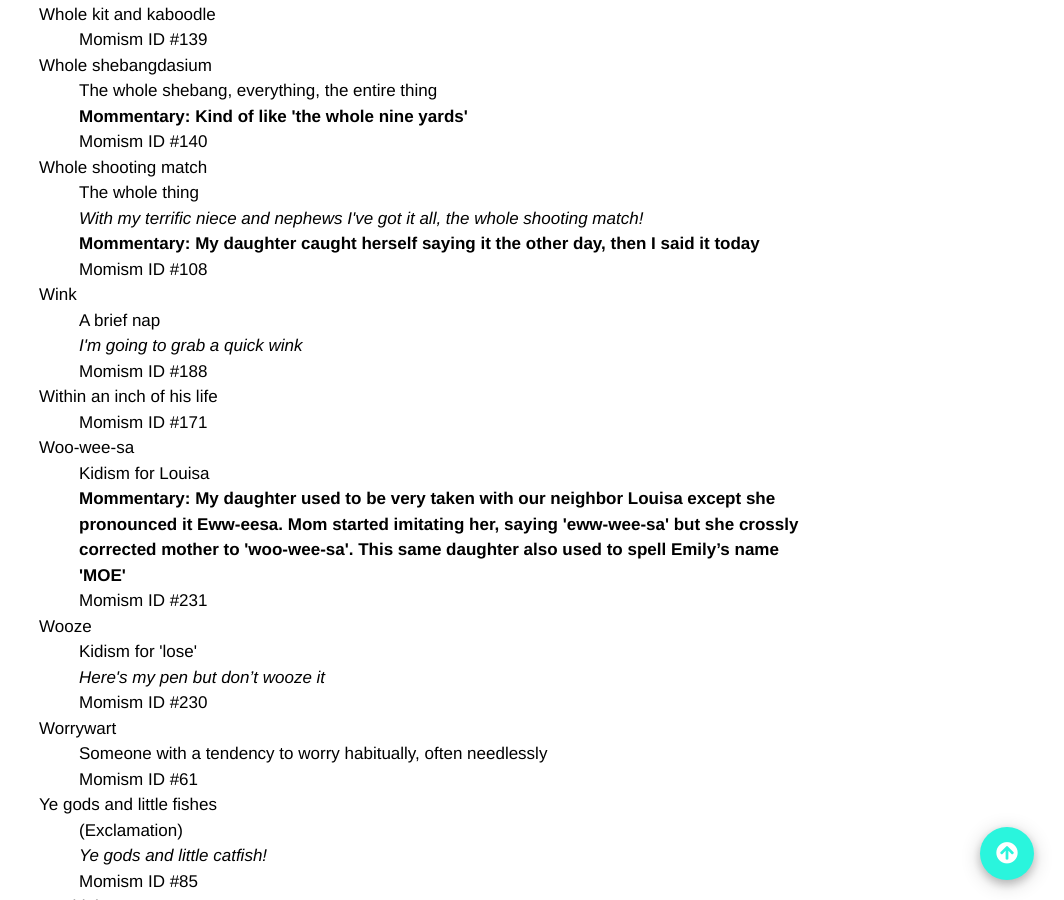
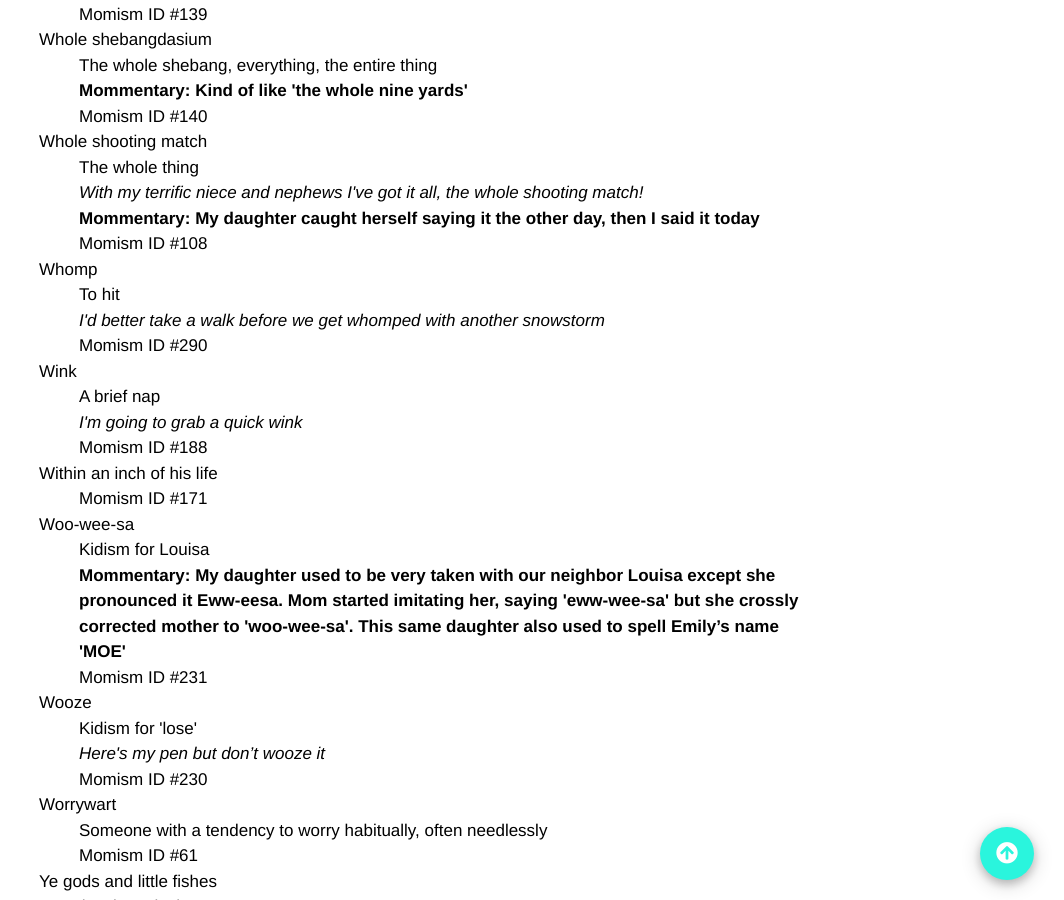
Before and after one commit to summerhays/new_momisms, a Jekyll site: the page built from _pages/old_list.md, in a window 1280 px wide and 900 px high, scrolled down 25007 px. Shown: the whole window, without its empty margins (216-1280 px from the left). Built offline with Jekyll 4.4.1, drawn with Linux system fonts in a browser that asks for light colours; some web fonts are replaced; comment, search, counter and statistics services are not loaded; some of the changed text lies outside the part shown.

Commit message:
momism update

```diff
--- a/_data/momisms.yaml
+++ b/_data/momisms.yaml
@@ -558,7 +558,6 @@
   order: 270
 - momism: "Let's get this show on the road"
   definition: "Let's go"
-  example: "Don't get cross with me!"
   order: 68
 - momism: "Lickety-split"
   definition: "Right away"
@@ -981,6 +980,10 @@
   example: "With my terrific niece and nephews I've got it all, the whole shooting match!"
   mommentary: "My daughter caught herself saying it the other day, then I said it today"
   order: 108
+- momism: "Whomp"
+  definition: "To hit"
+  example: "I'd better take a walk before we get whomped with another snowstorm"
+  order: 290
 - momism: "Wink"
   definition: "A brief nap"
   example: "I'm going to grab a quick wink"
```
